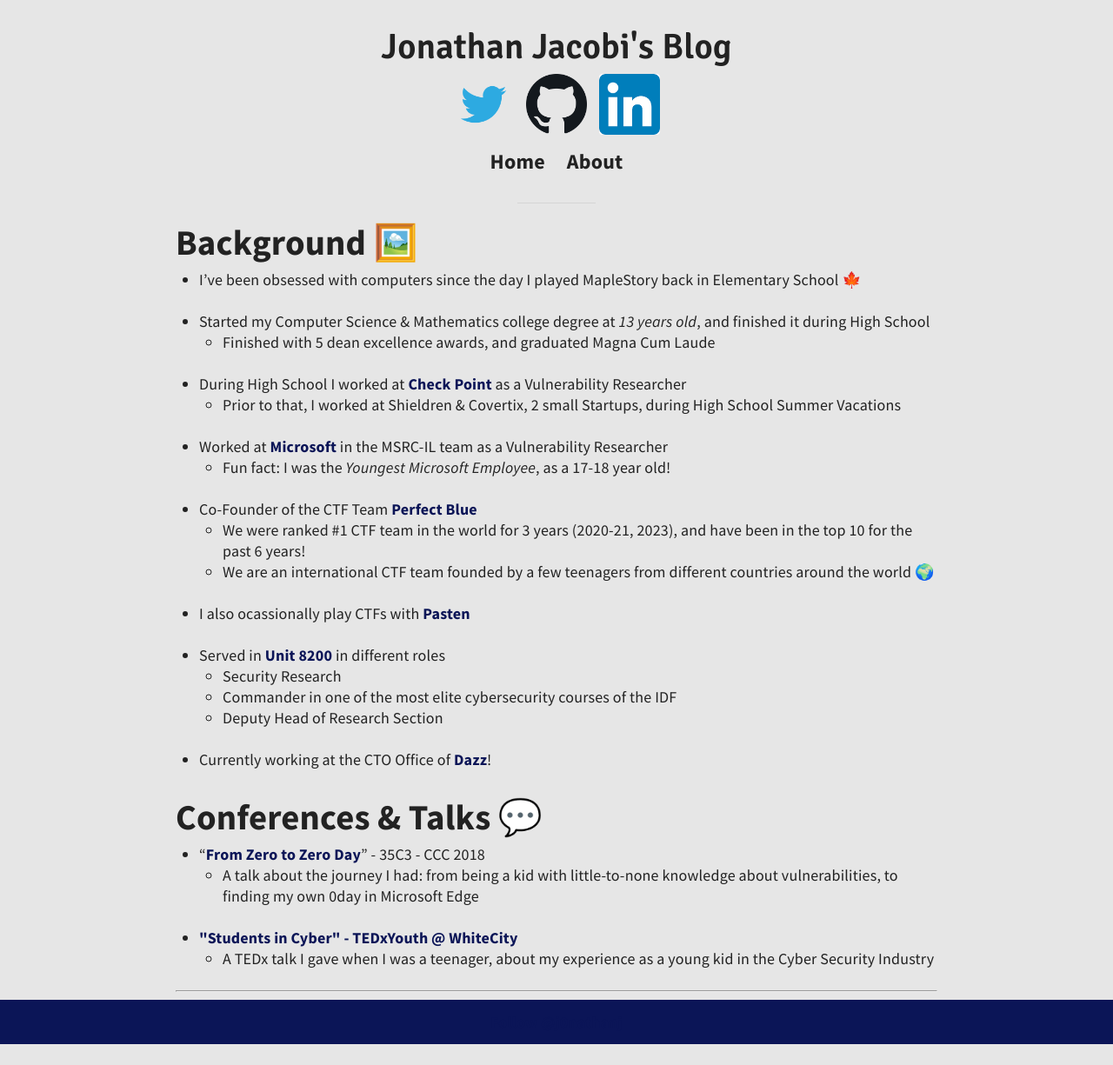
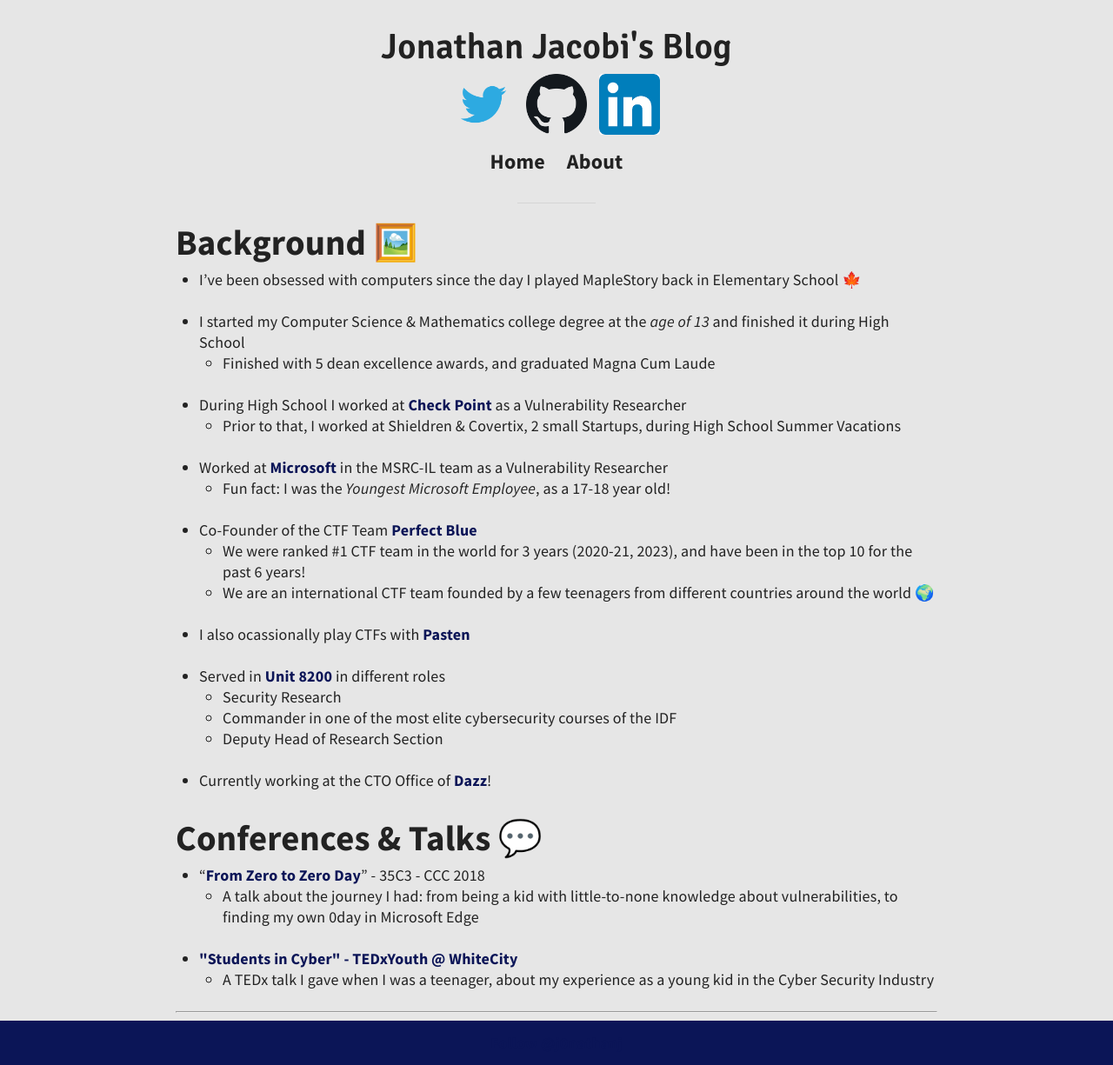
Before and after one commit to j0nathanj/j0nathanj.github.io, a Jekyll site: the page built from about.md, in a window 1280 px wide. Shown: the whole page at 87% size. Built offline with Jekyll 4.4.1, drawn with Linux system fonts in a browser that asks for light colours; our own code applies the rules of GitHub Pages for plain Markdown files; comment, search, counter and statistics services are not loaded; before the commit the page ends 1201 px from its top, so only the background shows below that.

Commit message:
fixed about

```diff
--- a/about.md
+++ b/about.md
@@ -3,7 +3,7 @@
 
 * I've been obsessed with computers since the day I played MapleStory back in Elementary School 🍁
 
-* Started my Computer Science & Mathematics college degree at *13* *years old*, and finished it during High School
+* I started my Computer Science & Mathematics college degree at the *age of 13* and finished it during High School
   * Finished with 5 dean excellence awards, and graduated Magna Cum Laude
 
 * During High School I worked at [Check Point](https://www.checkpoint.com/) as a Vulnerability Researcher
```
